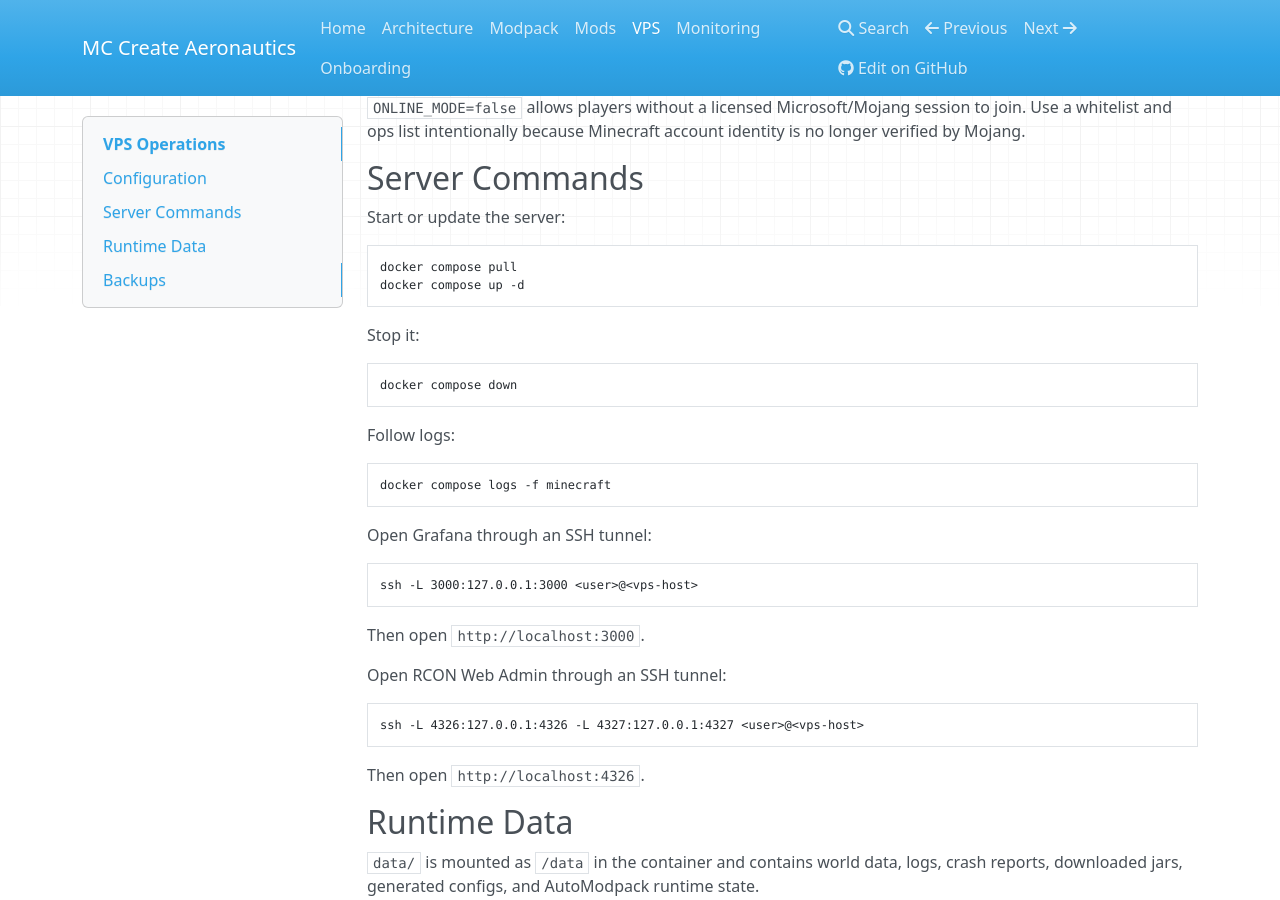
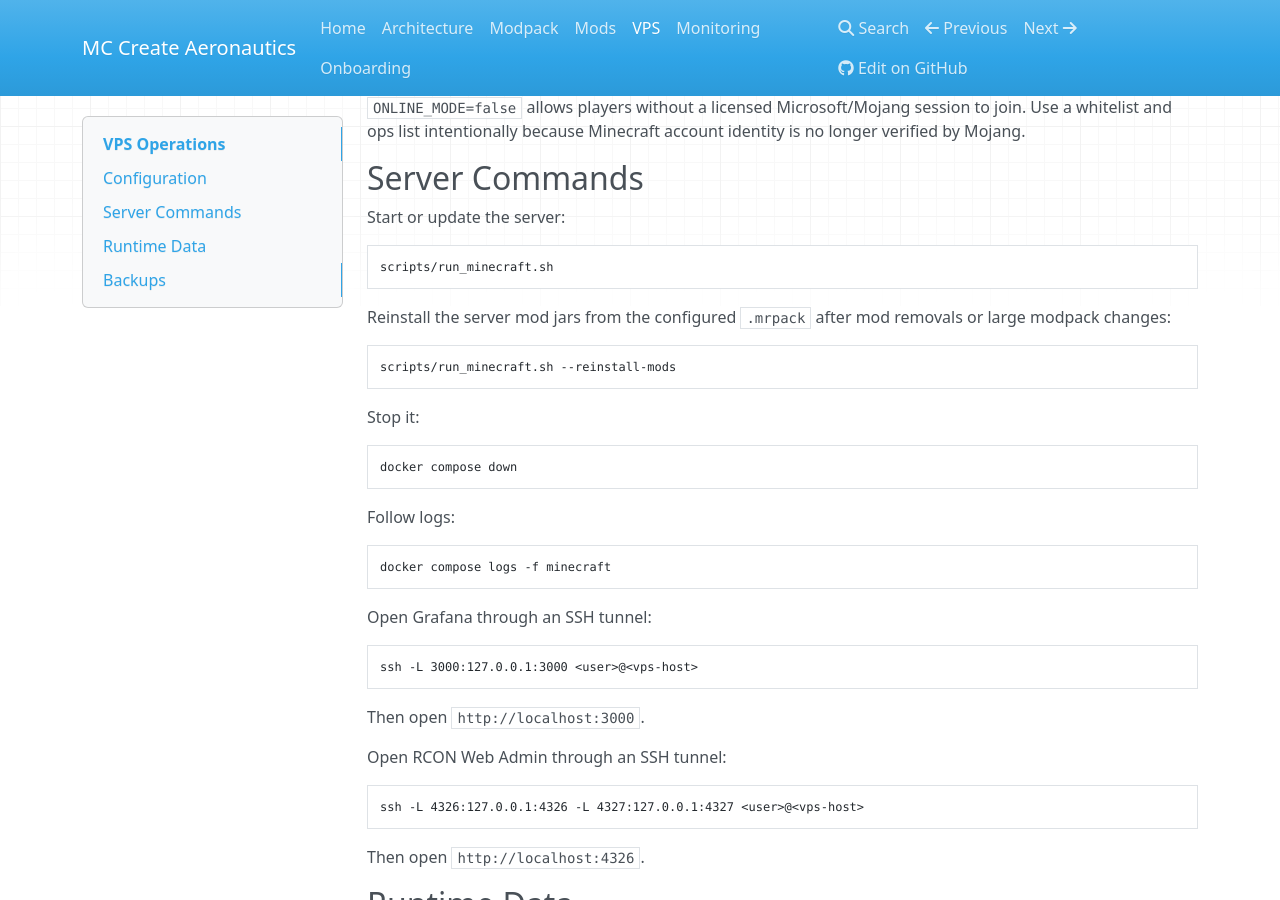
Before and after one commit to AlexCawl/mc-create-aeronautics-modpack, an MkDocs documentation site: the page built from docs/vps.md, in a window 1280 px wide and 900 px high, scrolled down 654 px. Built offline with MkDocs 1.6.1, drawn with Linux system fonts in a browser that asks for light colours; nearby versions of some CDN libraries.

Commit message:
chore: added run_minecraft.sh launcher script

````diff
--- a/compose.yaml
+++ b/compose.yaml
@@ -12,13 +12,14 @@ services:
       ONLINE_MODE: "${ONLINE_MODE}"
       MODRINTH_LOADER: "neoforge"
       MODRINTH_MODPACK: "${MODRINTH_MODPACK:?Set MODRINTH_MODPACK to the GitHub Release .mrpack URL}"
-      MODRINTH_FORCE_SYNCHRONIZE: "${MODRINTH_FORCE_SYNCHRONIZE}"
       MEMORY: "${MC_MEMORY}"
       MOTD: "${MC_MOTD}"
       ENABLE_RCON: "${ENABLE_RCON}"
       RCON_PASSWORD: "${RCON_PASSWORD:?Set RCON_PASSWORD before starting the server}"
       USE_AIKAR_FLAGS: "${USE_AIKAR_FLAGS}"
       TZ: "${TZ}"
+      UID: "${MC_UID}"
+      GID: "${MC_GID}"
     volumes:
       - ./data:/data
     stdin_open: true
--- a/docs/vps.md
+++ b/docs/vps.md
@@ -35,8 +35,13 @@ Use `master-latest` when the server should track the current `master` build. Use
 Start or update the server:
 
 ```sh
-docker compose pull
-docker compose up -d
+scripts/run_minecraft.sh
+```
+
+Reinstall the server mod jars from the configured `.mrpack` after mod removals or large modpack changes:
+
+```sh
+scripts/run_minecraft.sh --reinstall-mods
 ```
 
 Stop it:
````
Also changed, not shown: 2 other files.
